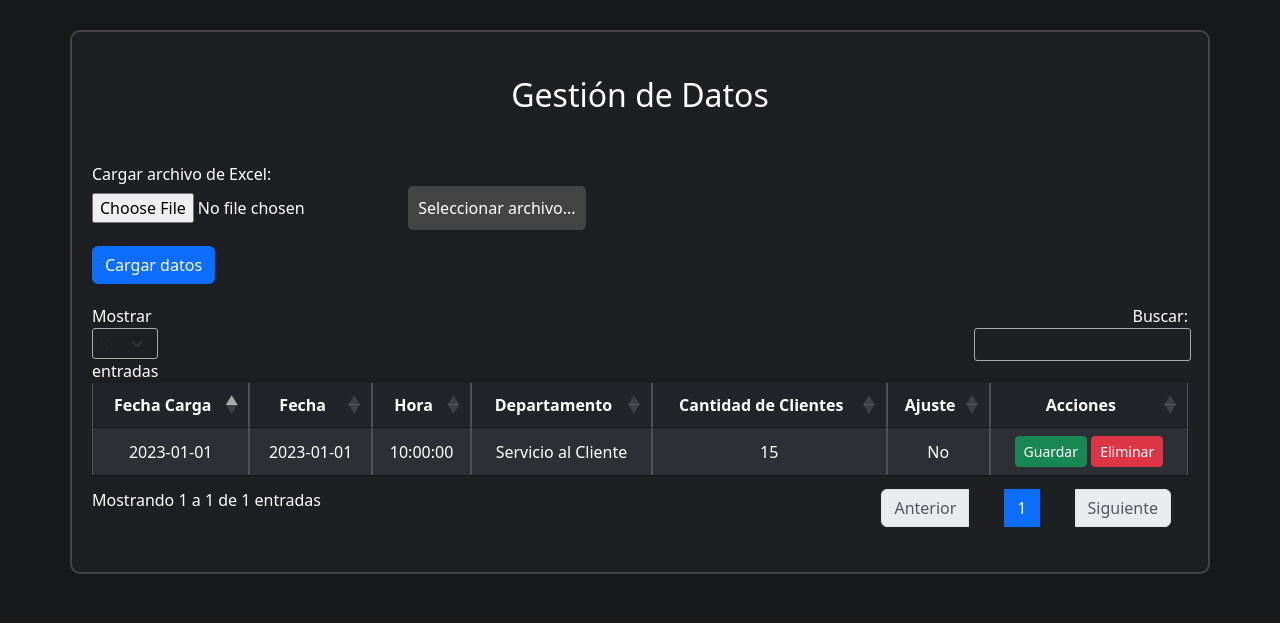
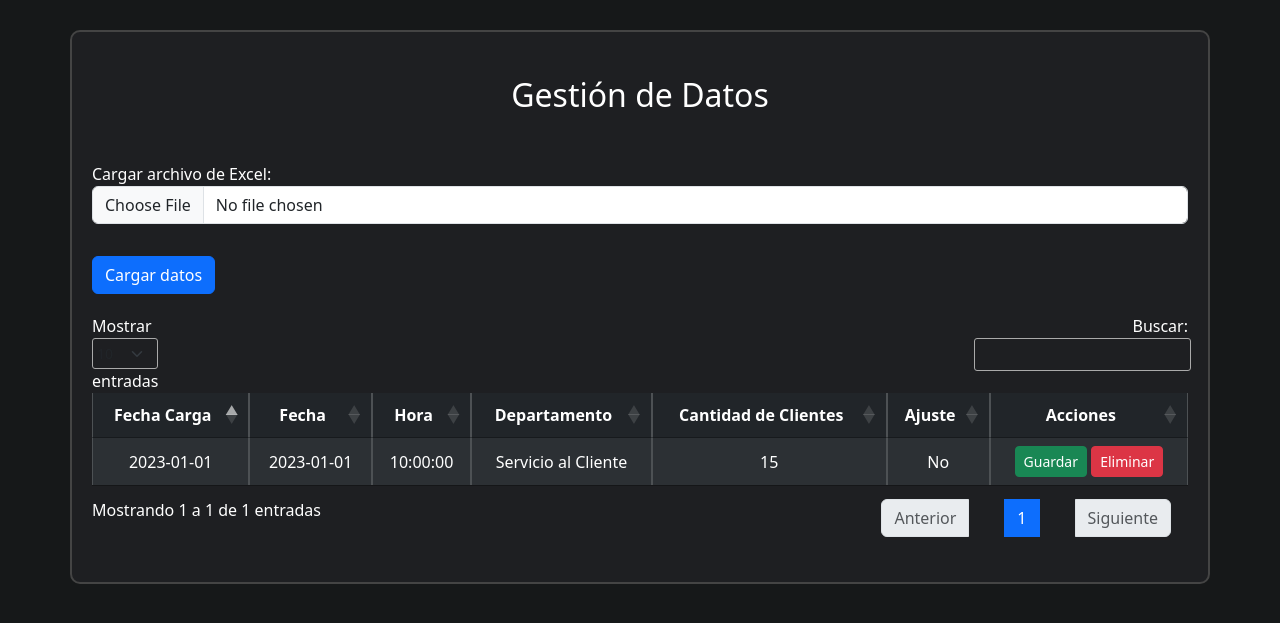
Before and after one commit to JosethAG/SistemaDeProyecciones, a PHP site: page /carga_datos.php in a window 1280 px wide. Shown: the part 57-680 px from the top of the page. Run offline with PHP 8.4, Linux system fonts and the light colour scheme; some libraries are stand-ins or nearby versions.

Commit message:
Ajustes Visualizacion carga de datos y proyecciones

```diff
--- a/carga_datos.php
+++ b/carga_datos.php
@@ -18,9 +18,8 @@
 
         <div class="form-group mt-5">
             <label for="fileInput">Cargar archivo de Excel:</label>
-            <div class="custom-file">
-                <input type="file" class="custom-file-input" id="fileInput" accept=".xlsx, .xls, .csv">
-                <label class="custom-file-label" for="fileInput">Seleccionar archivo...</label>
+            <div class="input-group mb-3">
+                <input type="file" class="form-control" id="fileInput" accept=".xlsx, .xls, .csv">
             </div>
             <button id="submitFile" class="btn btn-primary mt-3">Cargar datos</button>
         </div>
@@ -61,7 +60,6 @@
 <script src="https://cdn.datatables.net/1.10.21/js/dataTables.bootstrap4.min.js"></script>
 <script>
     $(document).ready(function() {
-
         $('#dataTable').DataTable({
             language: {
                 "decimal": "",
@@ -78,8 +76,8 @@
                 "paginate": {
                     "first": "Primero",
                     "last": "Último",
-                    "next": "Siguiente",
-                    "previous": "Anterior"
+                    "next": " Siguiente",
+                    "previous": "Anterior "
                 }
             }
         });
```
Also changed, not shown: proyecciones.php (+7 -7 lines).
